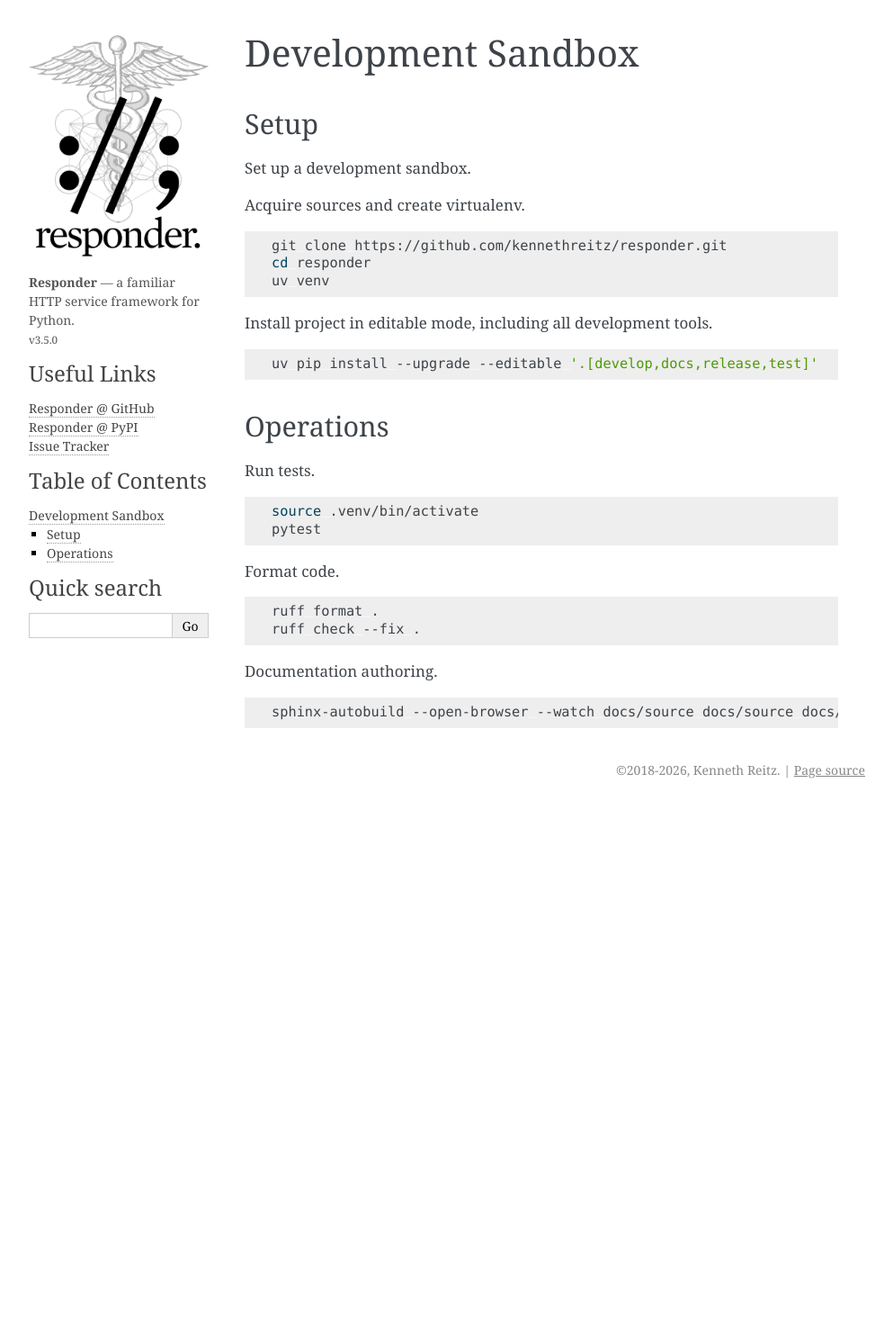
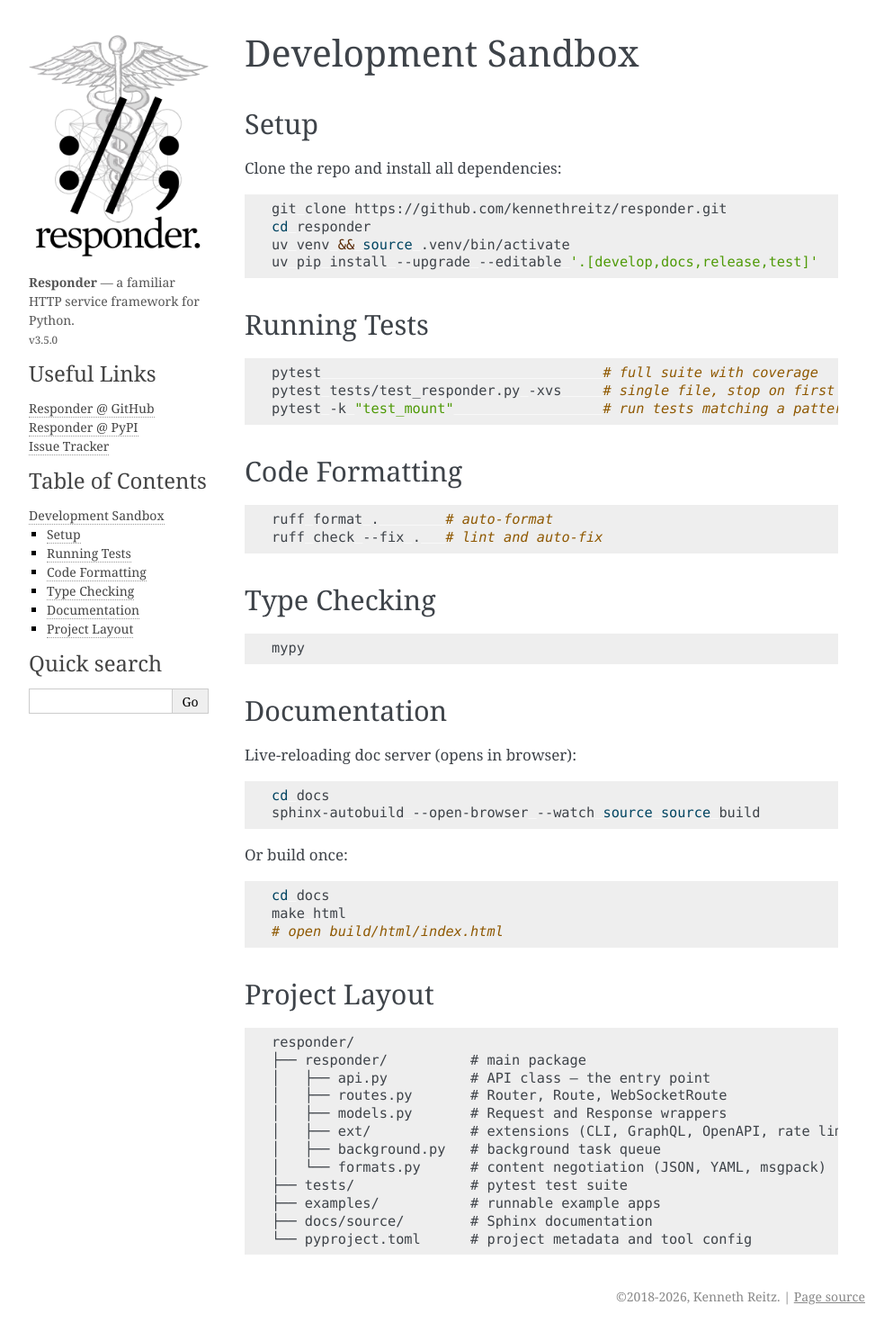
Before and after one commit to kennethreitz/responder, a Sphinx documentation site: the page built from docs/source/sandbox.md, in a window 1280 px wide. Shown: the whole page at 90% size, without its empty margins (148-1141 px from the left). Built offline with Sphinx 7.4.7, drawn with Linux system fonts in a browser that asks for light colours; before the commit the page ends 900 px from its top, so only the background shows below that.

Commit message:
Docs: second improvement pass (#603)
## Summary

- **Auth tutorial**: fix deprecated `datetime.utcnow()` →
`datetime.now(timezone.utc)`, add role-based access control section, add
auth strategy comparison guide
- **WebSocket tutorial**: use `WebSocketDisconnect` instead of bare
`Exception` in chat example, add connection lifecycle section with close
codes, add rejected connection test example
- **SQLAlchemy tutorial**: modernize from `Column()` to
`mapped_column()` / `Mapped[]` (SQLAlchemy 2.0 style with type checker
support)
- **Deployment**: use `uv` in Docker example instead of pip, fix stale
`uv.lock` reference in production checklist
- **Quickstart**: link to all tutorials in "next steps" (was only
linking to 3 of 9)
- **Sandbox**: rewrite with project layout tree, mypy command, and
pattern-matching test examples

## Test plan
- [x] `make html` builds cleanly
- [x] All 199 tests pass

🤖 Generated with [Claude Code](https://claude.com/claude-code)

Co-authored-by: Claude Opus 4.6 (1M context) <noreply@anthropic.com>

````diff
--- a/docs/source/quickstart.rst
+++ b/docs/source/quickstart.rst
@@ -376,3 +376,9 @@ jump into the tutorials:
 - :doc:`tutorial-rest` — build a full CRUD API with validation
 - :doc:`tutorial-sqlalchemy` — connect to a database
 - :doc:`tutorial-auth` — add authentication
+- :doc:`tutorial-websockets` — real-time communication
+- :doc:`tutorial-middleware` — hooks and middleware
+- :doc:`tutorial-flask` — migrating from Flask
+- :doc:`guide-config` — environment variables and secrets
+- :doc:`deployment` — Docker, cloud platforms, and production
+- :doc:`testing` — writing tests with pytest
--- a/docs/source/sandbox.md
+++ b/docs/source/sandbox.md
@@ -2,35 +2,61 @@
 # Development Sandbox
 
 ## Setup
-Set up a development sandbox.
 
-Acquire sources and create virtualenv.
+Clone the repo and install all dependencies:
 ```shell
 git clone https://github.com/kennethreitz/responder.git
 cd responder
-uv venv
-```
-
-Install project in editable mode, including
-all development tools.
-```shell
+uv venv && source .venv/bin/activate
 uv pip install --upgrade --editable '.[develop,docs,release,test]'
 ```
 
-## Operations
-Run tests.
+## Running Tests
 ```shell
-source .venv/bin/activate
-pytest
+pytest                                  # full suite with coverage
+pytest tests/test_responder.py -xvs     # single file, stop on first failure
+pytest -k "test_mount"                  # run tests matching a pattern
 ```
 
-Format code.
+## Code Formatting
 ```shell
-ruff format .
-ruff check --fix .
+ruff format .        # auto-format
+ruff check --fix .   # lint and auto-fix
 ```
 
-Documentation authoring.
+## Type Checking
 ```shell
-sphinx-autobuild --open-browser --watch docs/source docs/source docs/build
+mypy
 ```
+
+## Documentation
+
+Live-reloading doc server (opens in browser):
+```shell
+cd docs
+sphinx-autobuild --open-browser --watch source source build
+```
+
+Or build once:
+```shell
+cd docs
+make html
+# open build/html/index.html
+```
+
+## Project Layout
+
+```
+responder/
+├── responder/          # main package
+│   ├── api.py          # API class — the entry point
+│   ├── routes.py       # Router, Route, WebSocketRoute
+│   ├── models.py       # Request and Response wrappers
+│   ├── ext/            # extensions (CLI, GraphQL, OpenAPI, rate limiting)
+│   ├── background.py   # background task queue
+│   └── formats.py      # content negotiation (JSON, YAML, msgpack)
+├── tests/              # pytest test suite
+├── examples/           # runnable example apps
+├── docs/source/        # Sphinx documentation
+└── pyproject.toml      # project metadata and tool config
+```
````
Also changed, not shown: docs/source/deployment.rst (+7 -5 lines), docs/source/tutorial-auth.rst (+55 -2 lines), docs/source/tutorial-sqlalchemy.rst (+11 -10 lines), docs/source/tutorial-websockets.rst (+50 -2 lines).
